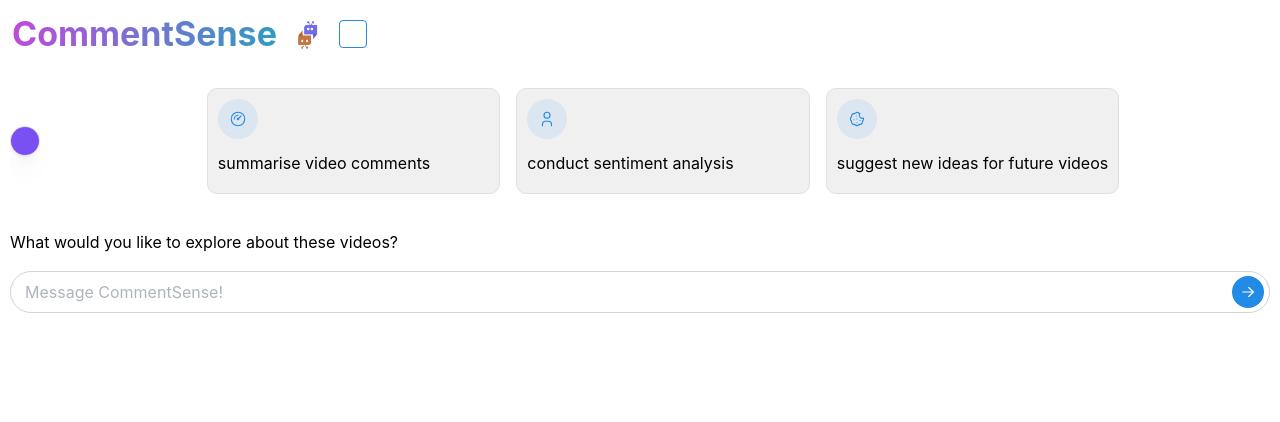
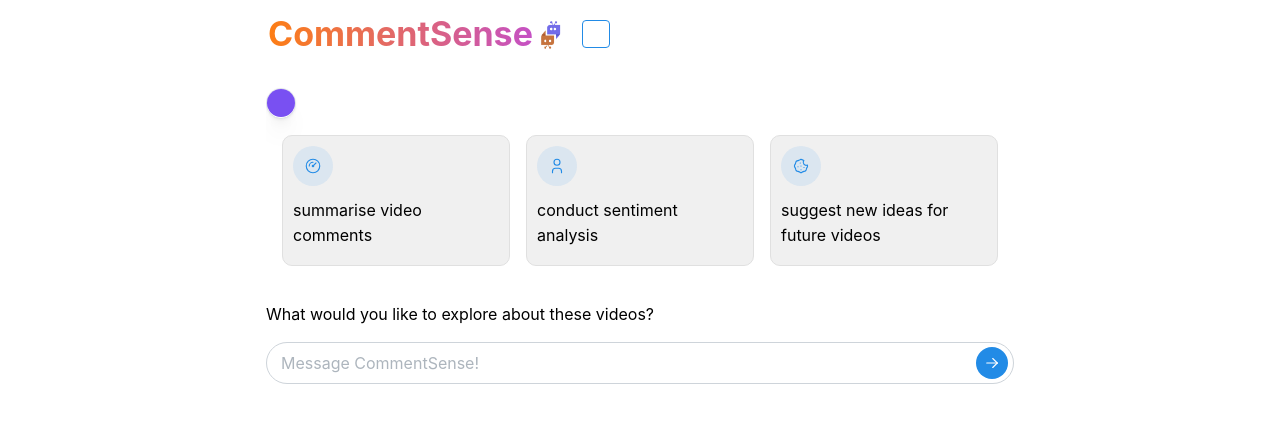
Before and after one commit to Joulenergy/TikTokTechJam, a Next.js app in the folder frontend/: page /chat in a window 1280 px wide. Shown: the top 422 px of the page. Built offline with nearby package versions, Linux system fonts and the light colour scheme; some icons are missing.

Commit message:
feat(chatroom complete): Added proper formatting to chatroom

```diff
--- a/frontend/components/ChatInput.tsx
+++ b/frontend/components/ChatInput.tsx
@@ -2,7 +2,7 @@ import React from 'react';
 import { TextInput, TextInputProps, ActionIcon, useMantineTheme, rem } from '@mantine/core';
 import { IconArrowRight } from '@tabler/icons-react';
 import { useState } from 'react';
-import { getHotkeyHandler } from "@mantine/hooks";
+import { getHotkeyHandler } from '@mantine/hooks';
 
 interface ExtendedTextInputProps extends TextInputProps {
   fn: () => void;
@@ -15,9 +15,13 @@ export function ChatInput(props: ExtendedTextInputProps) {
   const [value, setValue] = useState('');
 
   const sendMessage = async () => {
-    fn();
-    addMessage(value);
-    setValue('');
+    if (value.length <= 2) {
+      return
+    } else {
+      fn();
+      addMessage(value);
+      setValue('');
+    }
   };
 
   return (
@@ -54,8 +58,8 @@ export function ChatInput(props: ExtendedTextInputProps) {
             !/\S/.test(value)
               ? undefined
               : value.length < 2
-              ? undefined
-              : getHotkeyHandler([["Enter", sendMessage]])
+                ? undefined
+                : getHotkeyHandler([['Enter', sendMessage]])
           }
           {...textInputProps}
         />
--- a/frontend/components/ChatMessage.tsx
+++ b/frontend/components/ChatMessage.tsx
@@ -17,9 +17,9 @@ const ChatMessage = (props: any) => {
 
   return (
     <>
-      <Group position={message} align="flex-end">
+      <Group justify={message} align="flex-end">
         <Stack p={0} spacing={2} sx={{ maxWidth: '80%' }} align="flex-end">
-          <Group position={message} align="flex-end" spacing="xs">
+          <Group justify={message} align="flex-end" spacing="xs" wrap="nowrap">
             <Image
               src={logo}
               height={35}
@@ -28,7 +28,7 @@ const ChatMessage = (props: any) => {
               hidden={message === 'right' ? true : false}
             />
             <Stack p={0} spacing={0} m={0}>
-              <Group position={message} spacing={3} align="center">
+              <Group justify={message} spacing={3} align="center">
                 <Alert sx={{}} color={color} radius="lg" py={8} variant="light">
                   {text}
                 </Alert>
--- a/frontend/components/ChatRoom.tsx
+++ b/frontend/components/ChatRoom.tsx
@@ -1,12 +1,12 @@
-import { ActionIcon, Group, Paper, ScrollArea, Stack } from '@mantine/core';
+import { ActionIcon, Group, Paper, ScrollArea, Stack, Container } from '@mantine/core';
 import { useEffect, useRef, useState } from 'react';
 import { useInView } from 'react-intersection-observer';
 import { ChevronDown } from 'tabler-icons-react';
 import ChatMessage from './ChatMessage';
 import Loading from './Loading';
-import NavBar from './NavBar';
 import ChatInput from './ChatInput';
 import { FeaturesGrid } from './FeaturesGrid';
+import NavBar from './Navbar';
 
 const ChatRoom = () => {
   const [mes, setMes] = useState<any[]>([]);
@@ -56,6 +56,7 @@ const ChatRoom = () => {
         <Loading />
       ) : (
         <>
+          <Container size="800px" mx="auto">
             <NavBar />
             <Stack sx={{ height: '84vh' }} p={0}>
               <ScrollArea p="xs" scrollbarSize={1} sx={{ height: '84vh' }}>
@@ -84,6 +85,7 @@ const ChatRoom = () => {
               </ScrollArea>
             </Stack>
             <ChatInput fn={goBot} addMessage={addMessage} />
+          </Container>
         </>
       )}
     </>
--- a/frontend/components/FeaturesGrid.tsx
+++ b/frontend/components/FeaturesGrid.tsx
@@ -52,7 +52,8 @@ export function FeaturesGrid() {
   return (
     <Container>
       <SimpleGrid
-        cols={{ base: 1, sm: 2, md: 3 }}
+        cols={{ base: 3, sm: 3, md: 3 }}
+        // cols={{ base: 1, sm: 2, md: 3 }}
         // spacing={{ base: 'xl', md: 50 }}
         // verticalSpacing={{ base: 'xl', md: 50 }}
       >
--- a/frontend/components/Navbar.tsx
+++ b/frontend/components/Navbar.tsx
@@ -1,7 +1,7 @@
 import { Group, Paper, Text, Title, UnstyledButton } from '@mantine/core';
 import logo from '../public/navbar-logo.png';
 import Image from 'next/image';
-import DarkMode from './DarkMode';
+import ToggleColour from './ToggleColour';
 import { useRouter } from 'next/router';
 
 const NavBar = () => {
@@ -14,17 +14,17 @@ const NavBar = () => {
 
   return (
     <>
-      <Paper radius={0} sx={{ boxShadow: '0px 2px 0px 0px rgba(173,181,189,.5)' }}>
-        <Group position="apart" p="sm" align="center" sx={{ height: '8vh' }}>
-          <Text variant="gradient" gradient={{ from: 'grape', to: 'cyan', deg: 90 }}>
-            <Group align="center" spacing={3}>
+      <Paper radius={0}>
+        <Group justify="apart" p="sm" align="center">
+          <Text variant="gradient" gradient={{ from: 'orange', to: 'grape', deg: 90 }}>
+            <Group align="center" gap={3}>
               <UnstyledButton onClick={handleButtonClick}>
                 <Title>CommentSense</Title>
               </UnstyledButton>
               <Image height={30} width={30} src={logo} alt="CommentSense Logo" />
             </Group>
           </Text>
-          <DarkMode />
+          <ToggleColour />
         </Group>
       </Paper>
     </>
--- a/frontend/components/DarkMode.tsx
+++ b/frontend/components/ToggleColour.tsx
@@ -1,7 +1,7 @@
 import { ActionIcon, useMantineColorScheme } from "@mantine/core";
 import { MoonStars, Sun } from 'tabler-icons-react';
 
-const DarkMode = () => {
+const ToggleColour = () => {
   const { colorScheme, toggleColorScheme } = useMantineColorScheme();
   const dark = colorScheme === "dark";
   return (
@@ -16,4 +16,4 @@ const DarkMode = () => {
   );
 };
 
-export default DarkMode;
+export default ToggleColour;
```
Lines whose indentation alone changed are shown as unchanged.
